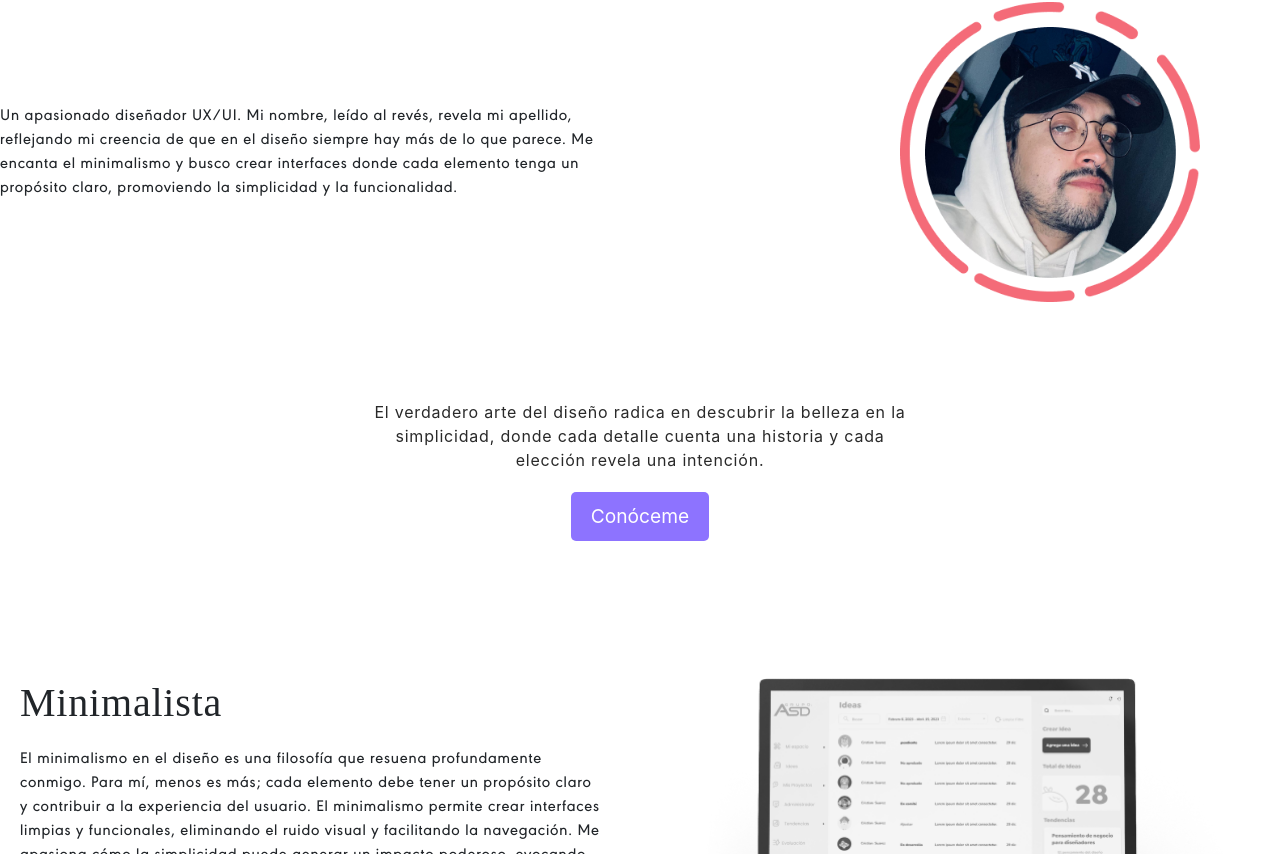
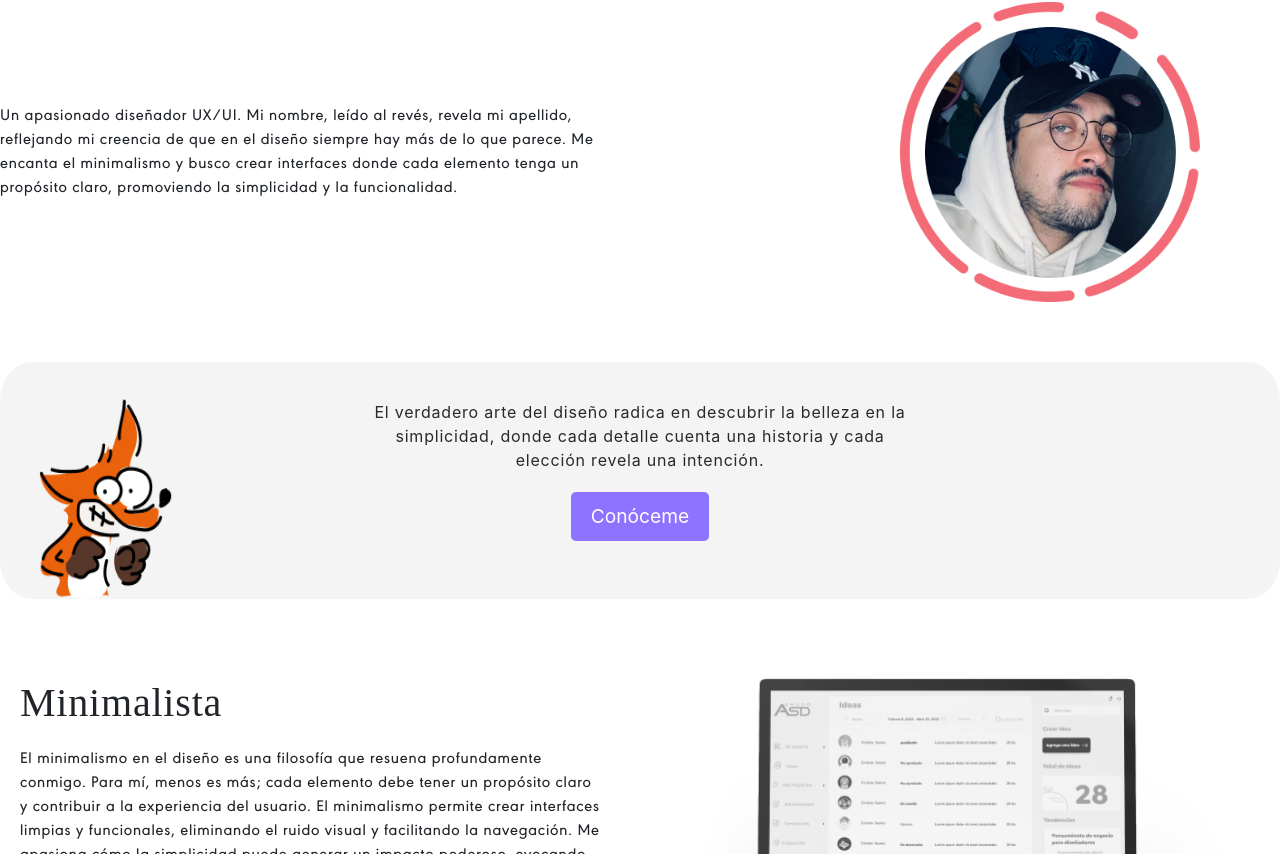
Before and after one commit to cristiansuarez28/SoyZeraus, a website: page pages/zeraus.html in a window 1280 px wide. Shown: the part 246-1100 px from the top of the page. Drawn offline with nearby package versions, Linux system fonts and the light colour scheme; the site is published under a folder, as on GitHub Pages, so addresses that start at the root find nothing; files whose address does not match are found by name; a web font is replaced by a local one.

Commit message:
cambios de banner

```diff
--- a/scss/style.scss
+++ b/scss/style.scss
@@ -866,7 +866,7 @@ nav ul li a:hover {
 
 .banner-zorrito {
     margin: 60px 0;
-    background-image: url("/images/Banner_zorrito.jpg");
+    background-image: url("../images/Banner_zorrito.jpg");
     background-size: 100% 100%;
     width: 100%;
     padding: 38px 364px;
```
Also changed, not shown: build/style.css.
